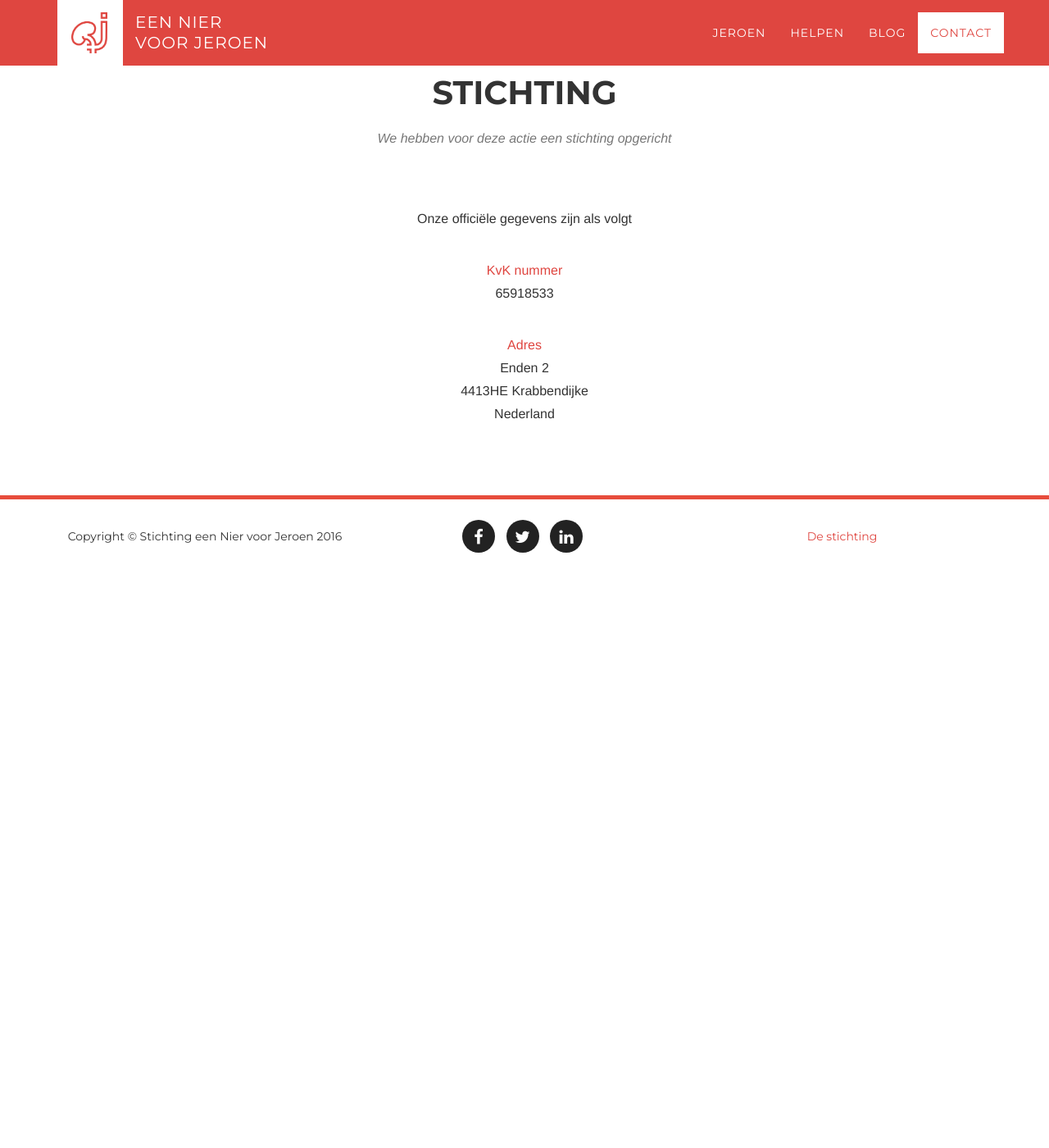
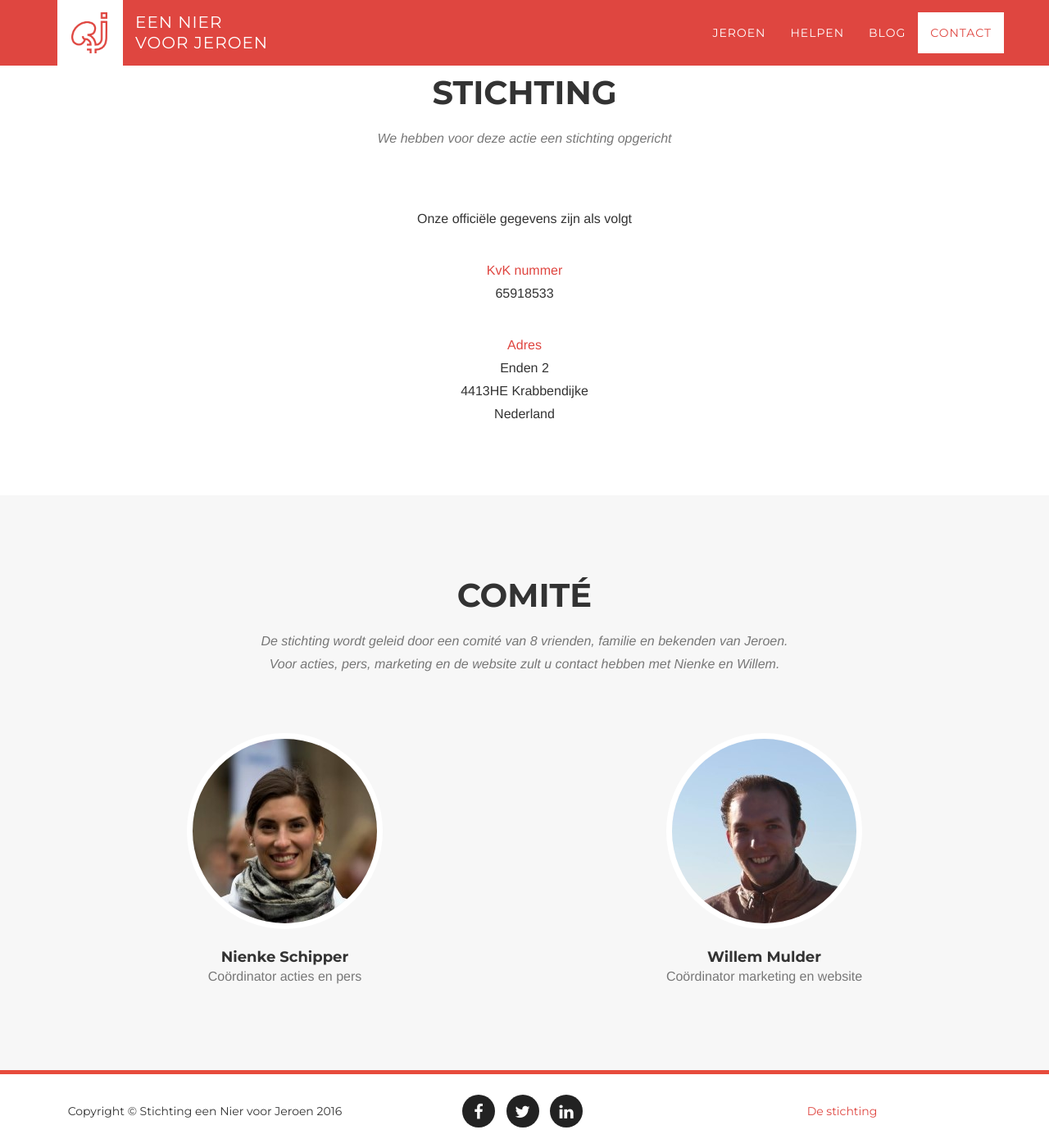
Before and after one commit to Een-nier-voor-Jeroen/Niervoorjeroen.nl-website, a Jekyll site: the page built from contact.html, in a window 1280 px wide and 1400 px high, scrolled down 1829 px. Shown: the whole window at 82% size. Built offline with Jekyll 4.4.1, drawn with Linux system fonts in a browser that asks for light colours; nearby versions of some CDN libraries; some web fonts are replaced; before the commit the page ends 2528 px from its top, so only the background shows below that.

Commit message:
Aanzet voor comitépagina

```diff
--- a/contact.html
+++ b/contact.html
@@ -110,6 +110,43 @@
         </div>
     </section>
 
+
+
+    <!-- Comité Section -->
+    <section id="comite" class="bg-light-gray">
+        <div class="container">
+            <div class="row">
+                <div class="col-lg-12 text-center">
+                    <h2 class="section-heading">Comité</h2>
+                    <h3 class="section-subheading text-muted">
+                        De stichting wordt geleid door een comité van 8 vrienden, familie en bekenden van Jeroen.<br />
+                        Voor acties, pers, marketing en de website zult u contact hebben met Nienke en Willem.
+                    </h3>
+                </div>
+            </div>
+            <div class="row">
+                <div class="col-sm-6">
+                    <div class="team-member">
+                        <img src="img/stichting/nienke.jpg" class="img-responsive img-circle" alt="">
+                        <h4>Nienke Schipper</h4>
+                        <p class="text-muted">
+                            Coördinator acties en pers
+                        </p>
+                    </div>
+                </div>
+                <div class="col-sm-6">
+                    <div class="team-member">
+                        <img src="img/stichting/willem.jpg" class="img-responsive img-circle" alt="">
+                        <h4>Willem Mulder</h4>
+                        <p class="text-muted">
+                            Coördinator marketing en website
+                        </p>
+                    </div>
+                </div>
+            </div>
+        </div>
+    </section>
+
     {% include footer.html %}
 
 </body>
--- a/css/agency.css
+++ b/css/agency.css
@@ -71,7 +71,7 @@ h6 {
 .open .dropdown-toggle.btn-primary {
   color: #ffffff;
   background-color: #e2514a;
-  border-color: #7c1914;
+  border-color: rgba(0,0,0,0.1);
 }
 .btn-primary:active,
 .btn-primary.active,
@@ -118,7 +118,7 @@ fieldset[disabled] .btn-primary.active {
 .open .dropdown-toggle.btn-xl {
   color: #ffffff;
   background-color: #e2514a;
-  border-color: #7c1914;
+  border-color: rgba(0,0,0,0.1);
   box-shadow: 0px 0px 10px #000;
 }
 .btn-xl:active,
```
Also changed, not shown: img/stichting/nienke.jpg (added), img/stichting/willem.jpg (added).
